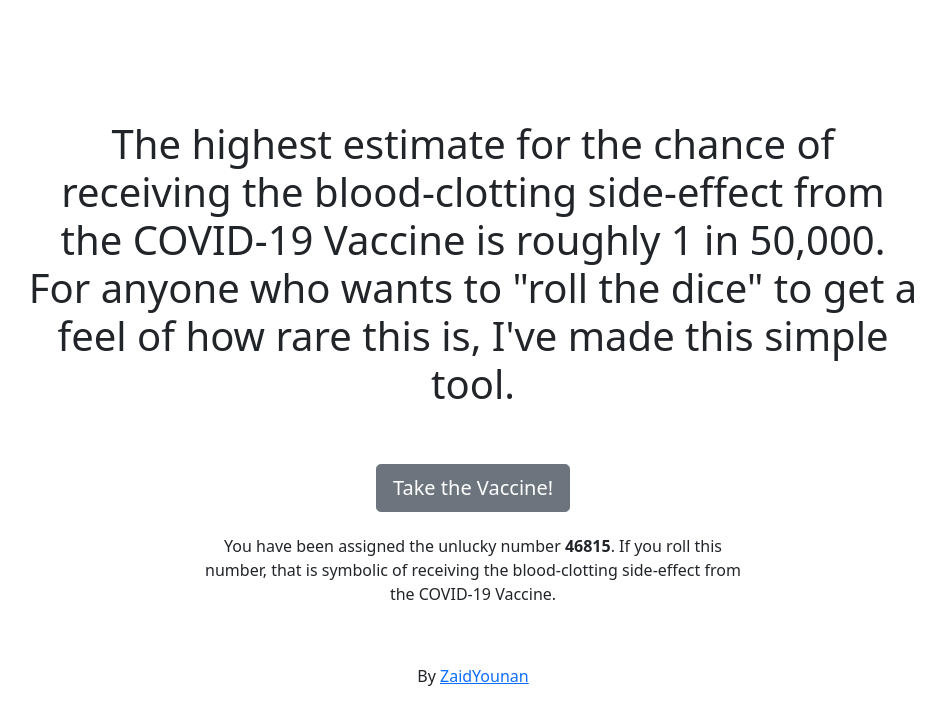
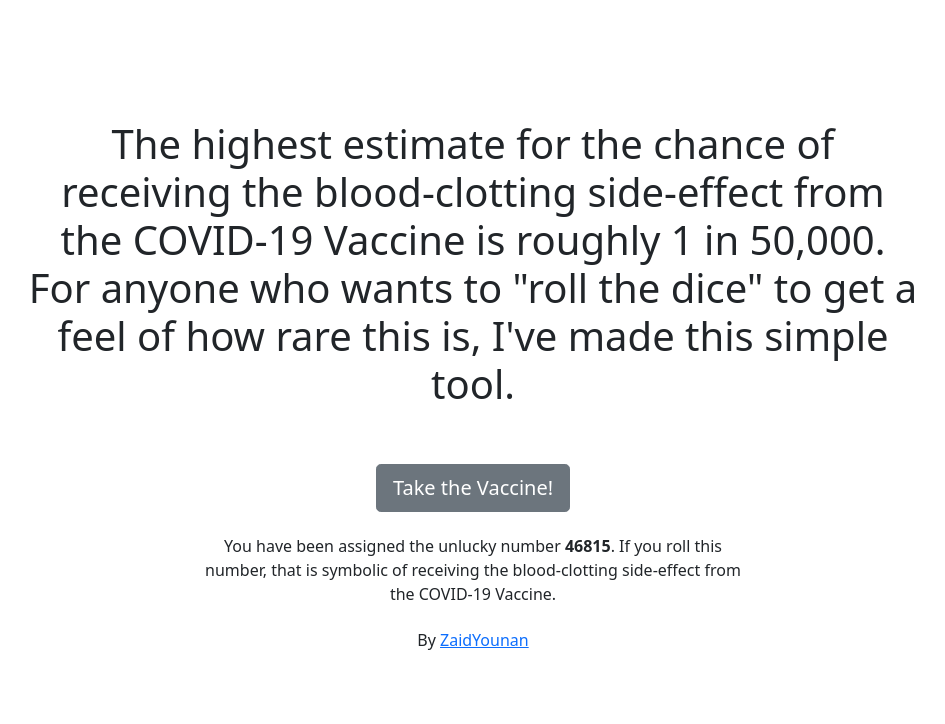
Before and after one commit to ZaidYounan/vaccine-side-effect-risk, a React (Create React App) app: page / in a window 1280 px wide. Shown: the top 724 px of the page, without its empty margins (167-1112 px from the left). Built offline with nearby package versions, Linux system fonts and the light colour scheme; the HTML template or start-up script is replaced by a standard one.

Commit message:
Fix footer bug

```diff
--- a/src/App.css
+++ b/src/App.css
@@ -1,5 +1,8 @@
 .App {
   text-align: center;
+  display:flex;
+  flex-direction:column;
+  align-items:center;
 }
 
 .App-logo {
--- a/src/App.js
+++ b/src/App.js
@@ -6,7 +6,6 @@ function App() {
   return (
     <div className="App">
       <Button/>
-      <footer>By <a href='https://github.com/ZaidYounan'>ZaidYounan</a></footer>
     </div>
   );
 }
--- a/src/component/Button.css
+++ b/src/component/Button.css
@@ -33,6 +33,10 @@ h1 {
     font-size:larger;
 }
 
+footer {
+    display:inline-block;
+}
+
 @media screen and (max-width: 500px) {
     div.container {
       height:100%;
--- a/src/component/Button.js
+++ b/src/component/Button.js
@@ -39,7 +39,7 @@ function Button() {
             {checkUnlucky()}
             <p>{randomNumber}</p>
             <p>You have been assigned the unlucky number <strong>{unLucky}</strong>. If you roll this number, that is symbolic of receiving the blood-clotting side-effect from the COVID-19 Vaccine.</p>
-
+            <p>By <a href='https://github.com/ZaidYounan'>ZaidYounan</a></p>
         </div>
 
     )
```
